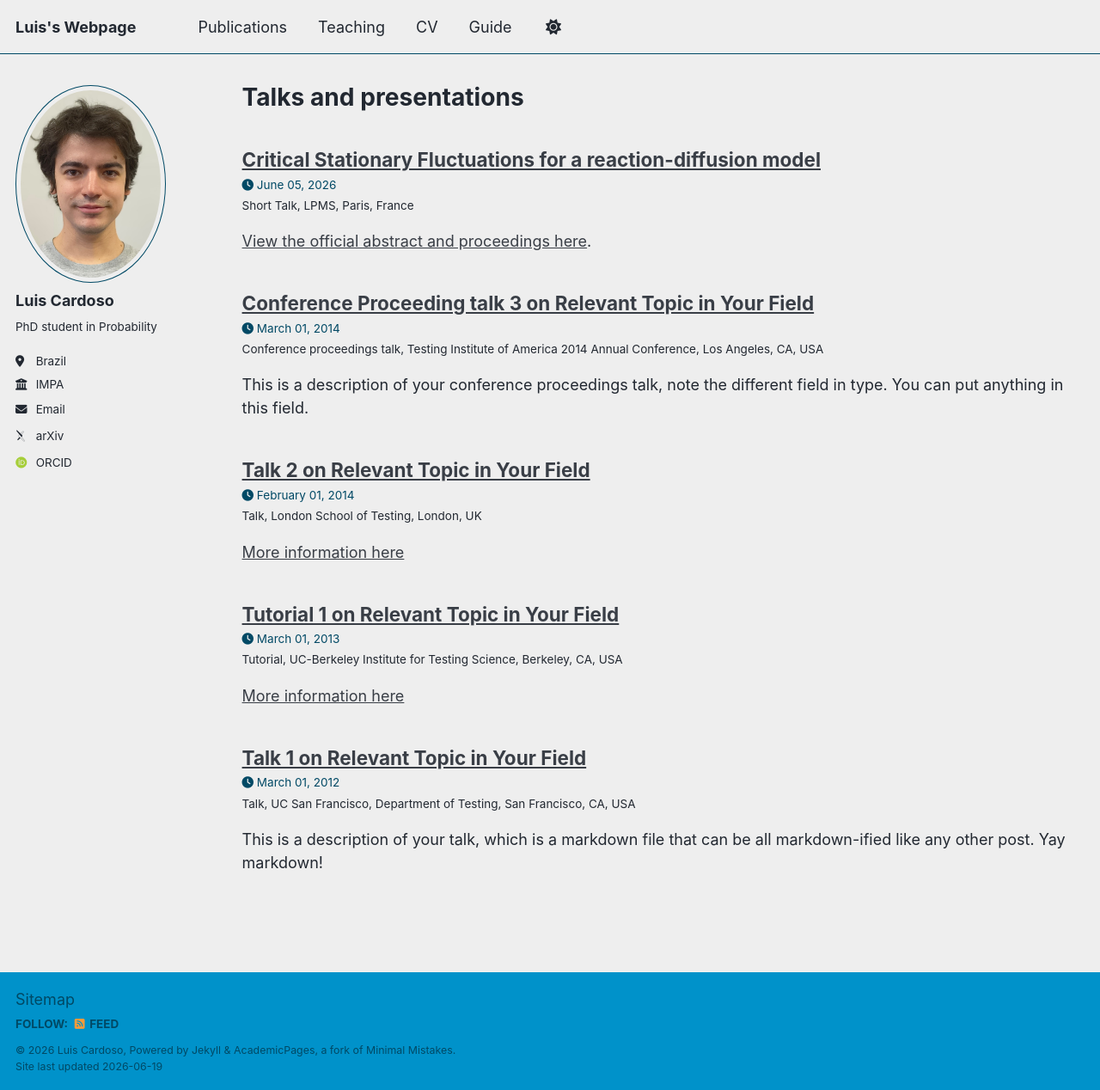
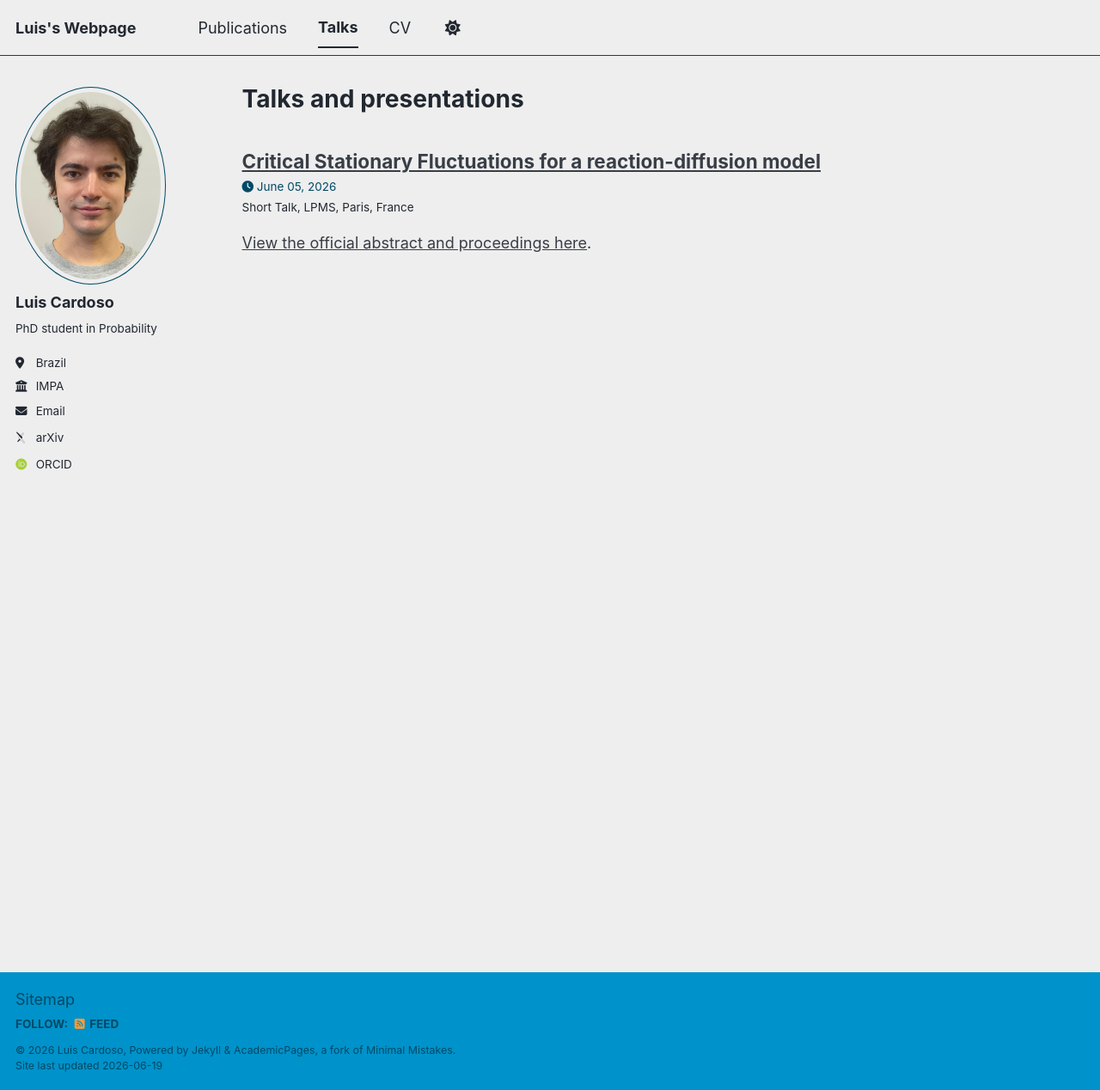
Before and after one commit to LuisFCardoso/LuisFCardoso.github.io, a Jekyll site: the page built from _pages/talks.html, in a window 1280 px wide and 1268 px high. Shown: the whole window at 86% size. Built offline with Jekyll 4.4.1, drawn with Linux system fonts in a browser that asks for light colours; some web fonts are replaced; a script bundle is joined from its source files by our own code; library files that are not in the unit come from our copies.

```diff
--- a/_talks/2012-03-01-talk-1.md
+++ /dev/null
@@ -1,11 +0,0 @@
----
-title: "Talk 1 on Relevant Topic in Your Field"
-collection: talks
-type: "Talk"
-permalink: /talks/2012-03-01-talk-1
-venue: "UC San Francisco, Department of Testing"
-date: 2012-03-01
-location: "San Francisco, CA, USA"
----
-
-This is a description of your talk, which is a markdown file that can be all markdown-ified like any other post. Yay markdown!
--- a/_talks/2013-03-01-tutorial-1.md
+++ /dev/null
@@ -1,13 +0,0 @@
----
-title: "Tutorial 1 on Relevant Topic in Your Field"
-collection: talks
-type: "Tutorial"
-permalink: /talks/2013-03-01-tutorial-1
-venue: "UC-Berkeley Institute for Testing Science"
-date: 2013-03-01
-location: "Berkeley, CA, USA"
----
-
-[More information here](http://exampleurl.com)
-
-This is a description of your tutorial, note the different field in type. This is a markdown files that can be all markdown-ified like any other post. Yay markdown!
--- a/_talks/2014-02-01-talk-2.md
+++ /dev/null
@@ -1,13 +0,0 @@
----
-title: "Talk 2 on Relevant Topic in Your Field"
-collection: talks
-type: "Talk"
-permalink: /talks/2014-02-01-talk-2
-venue: "London School of Testing"
-date: 2014-02-01
-location: "London, UK"
----
-
-[More information here](http://example2.com)
-
-This is a description of your talk, which is a markdown files that can be all markdown-ified like any other post. Yay markdown!
--- a/_talks/2014-03-01-talk-3.md
+++ /dev/null
@@ -1,11 +0,0 @@
----
-title: "Conference Proceeding talk 3 on Relevant Topic in Your Field"
-collection: talks
-type: "Conference proceedings talk"
-permalink: /talks/2014-03-01-talk-3
-venue: "Testing Institute of America 2014 Annual Conference"
-date: 2014-03-01
-location: "Los Angeles, CA, USA"
----
-
-This is a description of your conference proceedings talk, note the different field in type. You can put anything in this field.
```
Also changed, not shown: _data/navigation.yml (+6 -6 lines).
